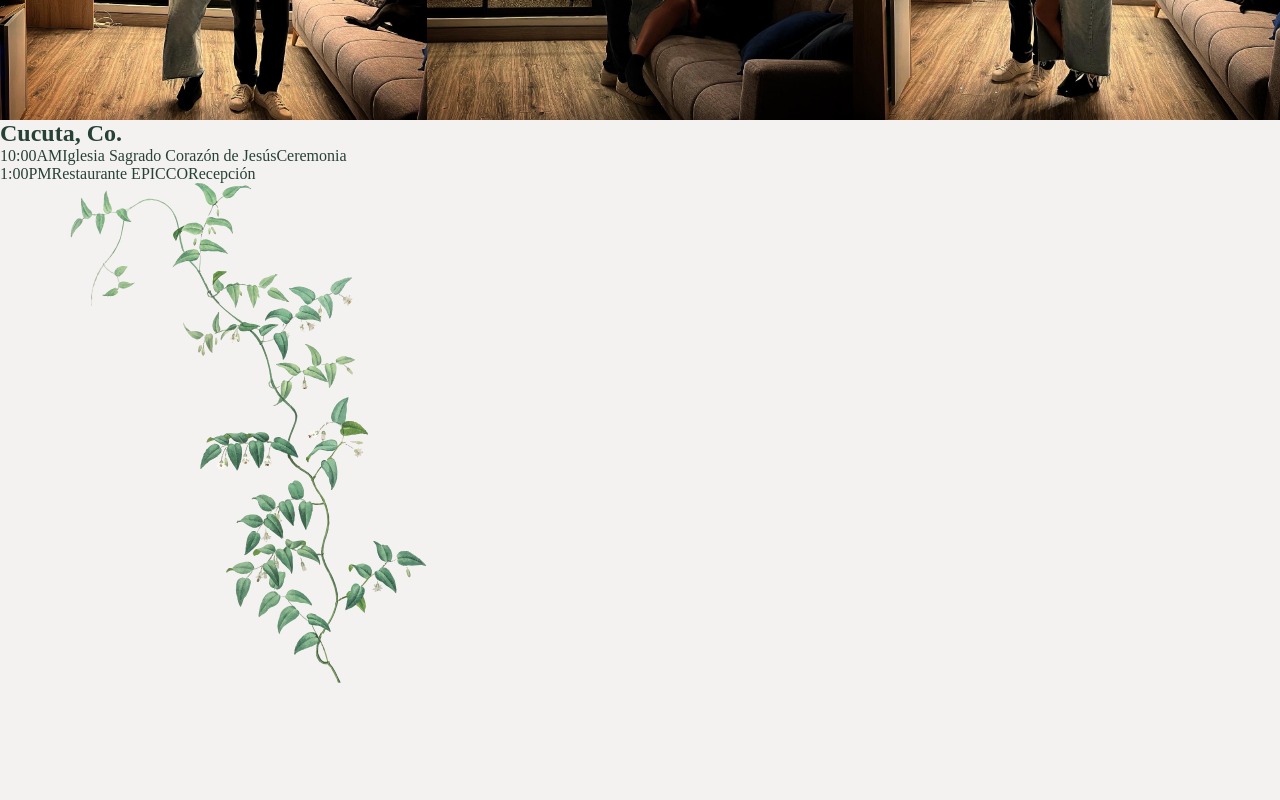
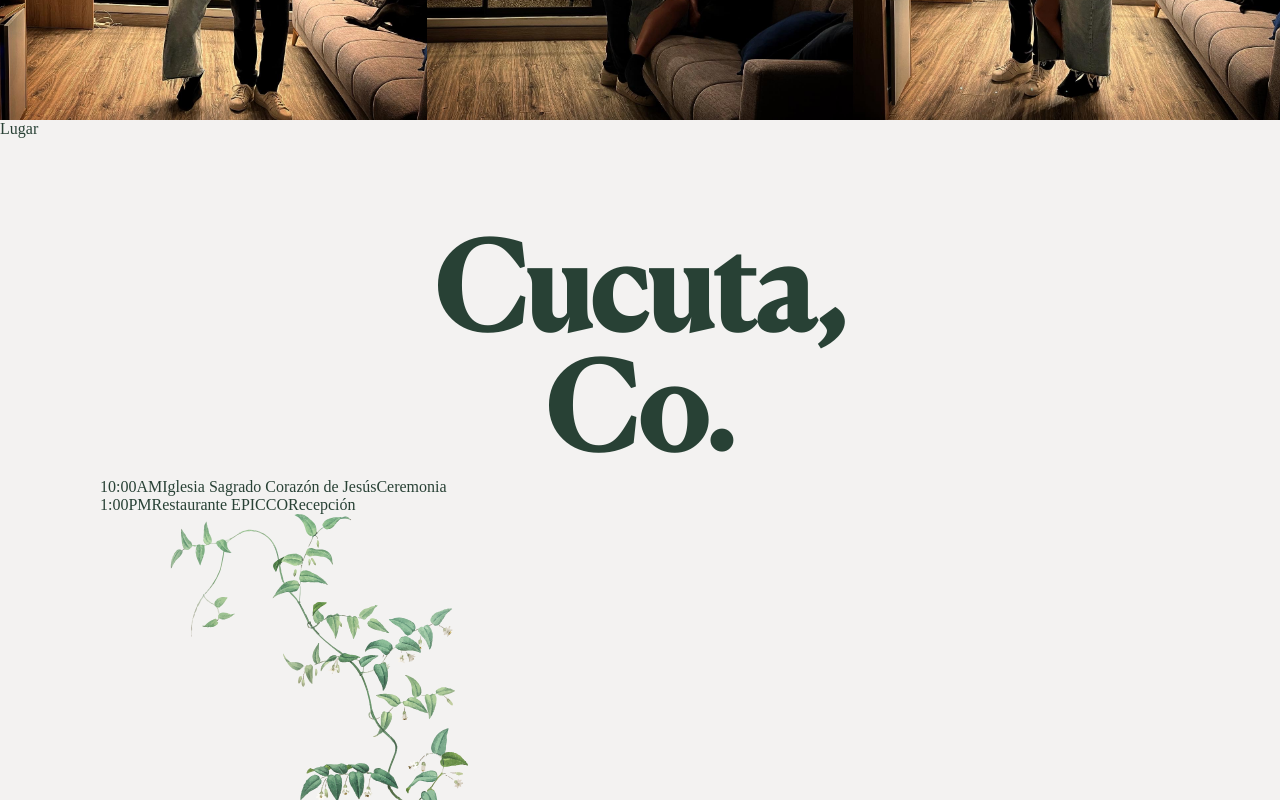
Before and after one commit to crisdeve/solid-adventure, a Next.js app: page /invite in a window 1280 px wide. Shown: the part 1480-2280 px from the top of the page. Before the commit the page ends 2167 px from the top, so only its background shows below. Built offline with nearby package versions, Linux system fonts and the light colour scheme.

Commit message:
detail reception

```diff
--- a/src/components/reception/index.tsx
+++ b/src/components/reception/index.tsx
@@ -1,6 +1,7 @@
 import Image from 'next/image';
 import treeSvg from '../../assets/principal-tree-wedding-bg0.svg'
 import Information from '../information';
+import styles from './reception.module.css';
 
 type infoWedding = {
   city: string,
@@ -18,7 +19,10 @@ export default function ReceptionAndWedding({
   receptionTime
 }: infoWedding) {
   return (
-    <section>
+    <section className={styles.reception}>
+      <span className={styles['reception-title']}>Lugar</span>
+
+      <div className={styles['reception-wrapper']}>
         <h2>{city}</h2>
 
         <Information
@@ -39,6 +43,7 @@ export default function ReceptionAndWedding({
           width={500}
           height={500}
         />
+      </div>
     </section>
   )
 }
--- /dev/null
+++ b/src/components/reception/reception.module.css
@@ -0,0 +1,23 @@
+.reception {
+  position: relative;
+}
+
+.reception-wrapper {
+  display: flex;
+  flex-direction: column;
+  padding: 100px;
+}
+
+.reception h2 {
+  margin: 0 auto;
+  font-size: 120px;
+  font-family: var(--font-canela);
+  max-width: 40%;
+  text-align: center;
+}
+
+.reception-title {
+  position: sticky;
+  bottom: 0;
+  left: 0;
+}
```
Lines whose indentation alone changed are shown as unchanged.
